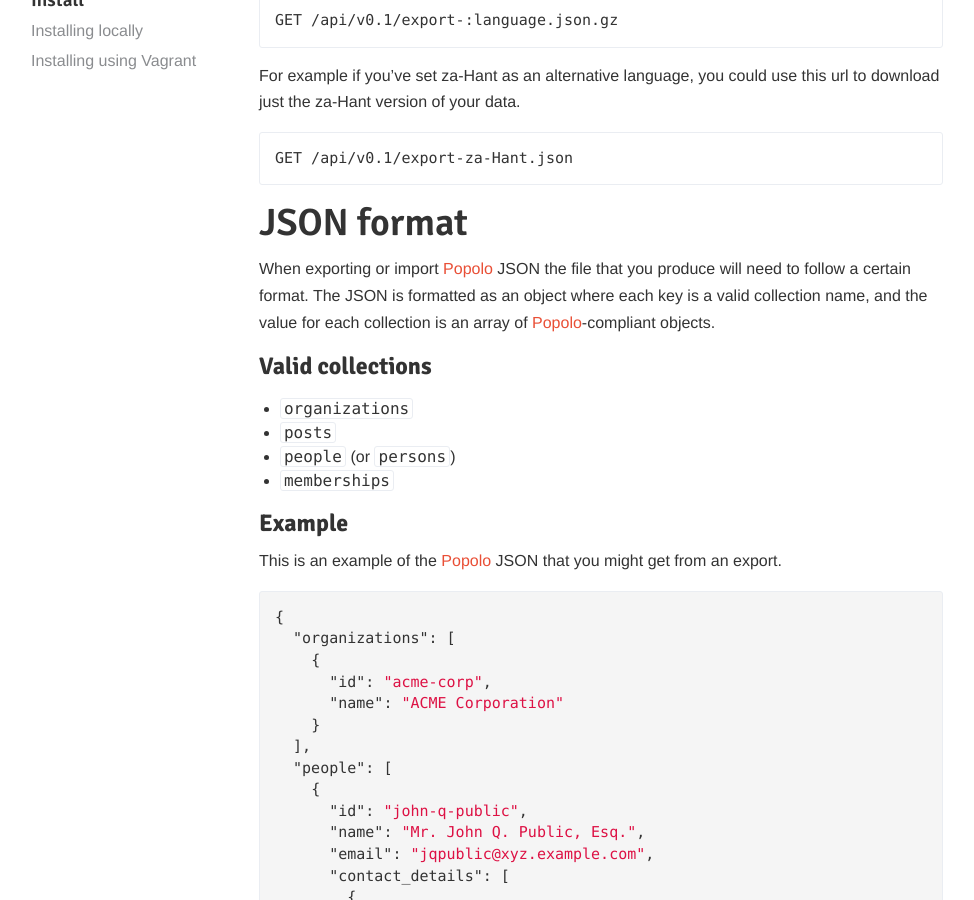
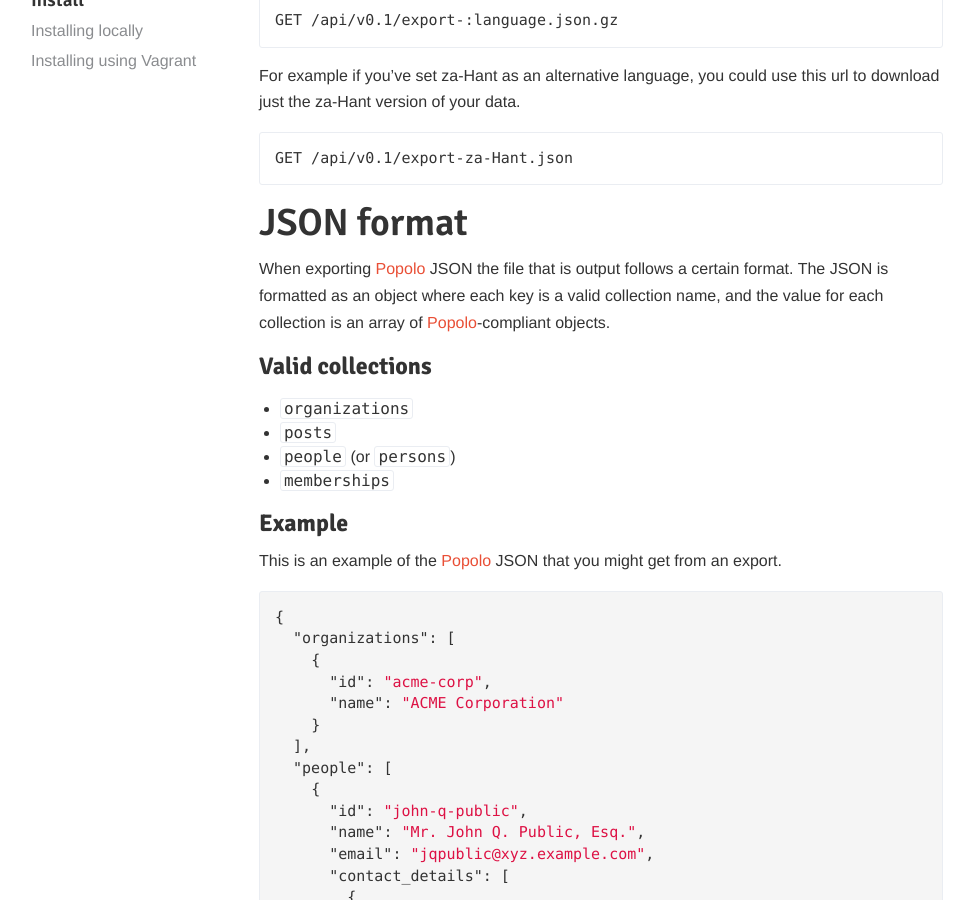
Before and after one commit to mysociety/popit.poplus.org, a Jekyll site: the page built from docs/popolo-export.md, in a window 1280 px wide and 900 px high, scrolled down 826 px. Shown: the whole window, without its empty margins (39-1013 px from the left). Built offline with Jekyll 4.4.1, drawn with Linux system fonts in a browser that asks for light colours.

```diff
--- a/docs/popolo-export.md
+++ b/docs/popolo-export.md
@@ -29,7 +29,7 @@
 
 ## JSON format
 
-When exporting or import [Popolo][] JSON the file that you produce will need to follow a certain format. The JSON is formatted as an object where each key is a valid collection name, and the value for each collection is an array of [Popolo][]-compliant objects.
+When exporting [Popolo][] JSON the file that is output follows a certain format. The JSON is formatted as an object where each key is a valid collection name, and the value for each collection is an array of [Popolo][]-compliant objects.
 
 ### Valid collections
 
```
